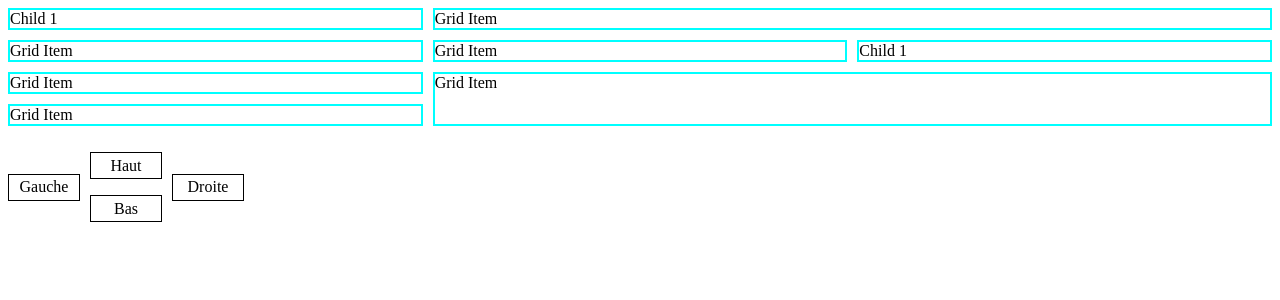
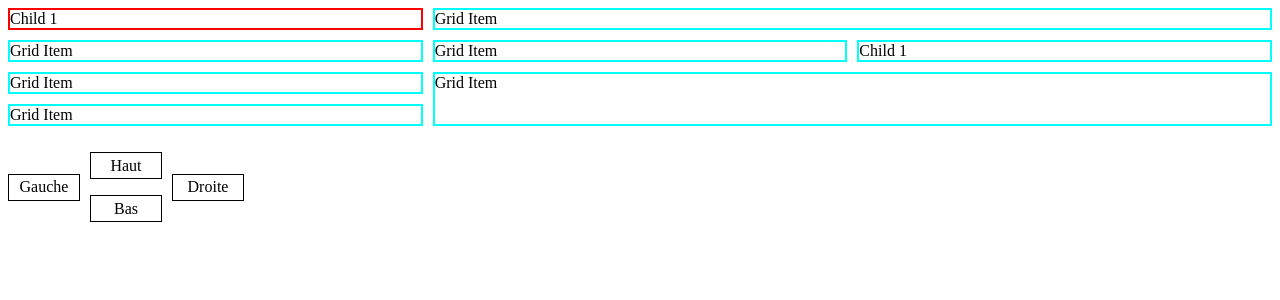
Before and after one commit to sylvain-galoustoff/navgrid, a React (Vite) app: page / in a window 1280 px wide. Shown: the top 300 px of the page. Built offline with nearby package versions, Linux system fonts and the light colour scheme; the HTML template or start-up script is replaced by a standard one.

Commit message:
Highlight selected only if controls

```diff
--- a/src/GridNav/GridNav.tsx
+++ b/src/GridNav/GridNav.tsx
@@ -12,7 +12,7 @@ type GridNavProps = {
 
 function GridNav({ data, gridClassName, layoutConfig, controls }: GridNavProps) {
   const [items, setItems] = useState<JSX.Element[]>([]);
-  const [selected, setSelected] = useState<number | undefined>(undefined);
+  const [selected, setSelected] = useState<number>(1);
 
   useEffect(() => {
     if (layoutConfig) {
@@ -24,12 +24,22 @@ function GridNav({ data, gridClassName, layoutConfig, controls }: GridNavProps)
         };
       });
       const renderItems = mergeDataConfig.map((item, index) => (
-        <GridItem data={item} key={index} itemNumber={index + 1} selected={selected} />
+        <GridItem
+          data={item}
+          key={index}
+          itemNumber={index + 1}
+          selected={controls && selected !== undefined ? selected : undefined}
+        />
       ));
       setItems(renderItems);
     } else {
       const renderItems = data.map((item, index) => (
-        <GridItem data={item} key={index} itemNumber={index + 1} selected={selected} />
+        <GridItem
+          data={item}
+          key={index}
+          itemNumber={index + 1}
+          selected={controls && selected !== undefined ? selected : undefined}
+        />
       ));
       setItems(renderItems);
     }
```
